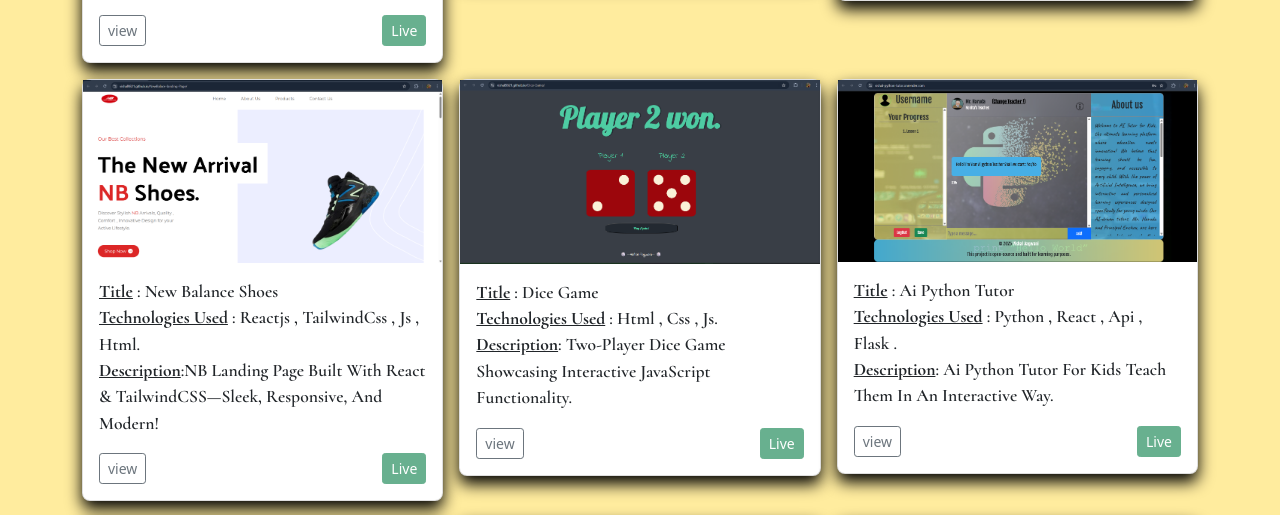
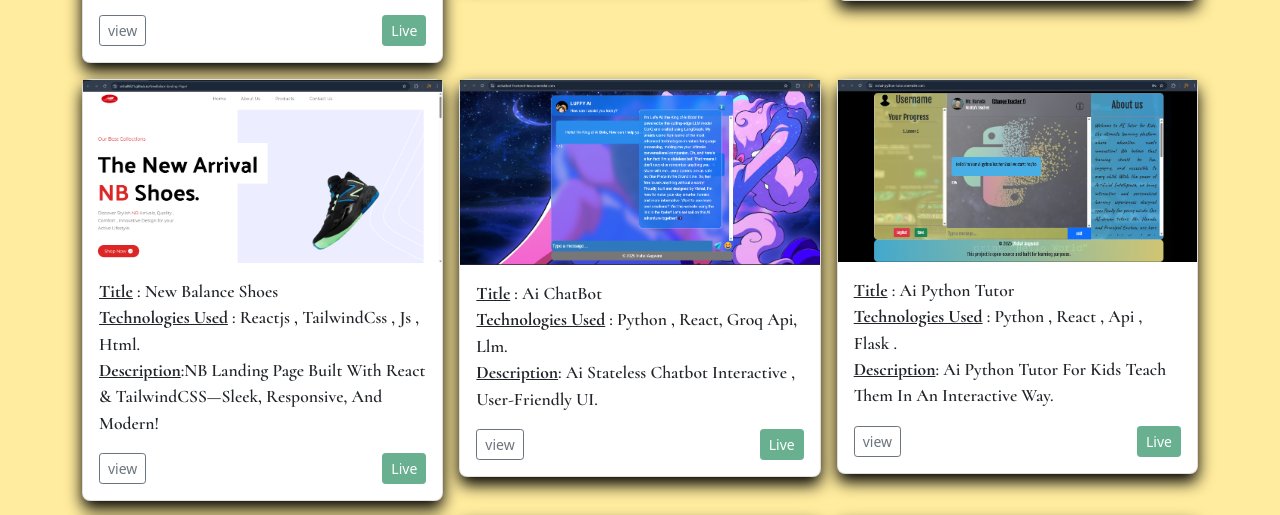
Before and after one commit to vishal9821/Portfoliosite, a Flask app: page / in a window 1280 px wide. Shown: the part 1137-1652 px from the top of the page. Run offline with Flask 3, Linux system fonts and the light colour scheme; some libraries are stand-ins or nearby versions.

Commit message:
new project added.

```diff
--- a/templates/index.html
+++ b/templates/index.html
@@ -82,15 +82,15 @@
       </div>
       <div class="col">
         <div class="card">
-          <img src="/static/img/dicegamesite.png"/>
+          <img src="/static/img/ai-chatbot.png"/>
           <div class="card-body">
-             <p class="card-text"><span class="about-project"><b class="bold">Title</b> : Dice Game</span>
-              <span class="about-project"> <b class="bold">Technologies Used</b> : html , css , js.</span>
-              <span class="about-project"><b class="bold">Description</b>: Two-player dice game showcasing interactive JavaScript functionality.</span>
+             <p class="card-text"><span class="about-project"><b class="bold">Title</b> : Ai ChatBot</span>
+              <span class="about-project"> <b class="bold">Technologies Used</b> : python , react, groq Api, llm.</span>
+              <span class="about-project"><b class="bold">Description</b>: Ai stateless chatbot interactive , user-friendly UI.</span>
             </p>
             <div class="d-flex justify-content-between align-items-center">
               <div class="btn-group">
-                  <a href="https://vishal9821.github.io/Dice-Game/" class="btn btn-sm btn-outline-secondary">view</a>
+                  <a href="https://aichatbot-frontend-4exo.onrender.com" class="btn btn-sm btn-outline-secondary">view</a>
               </div>
               <a class="btn btn-sm btn-success disabled">Live</a>
             </div>
@@ -117,15 +117,15 @@
 
       <div class="col">
         <div class="card">
-          <img src="/static/img/extandingcardssite.png"/>
+          <img src="/static/img/dicegamesite.png"/>
           <div class="card-body">
-             <p class="card-text"><span class="about-project"><b class="bold">Title</b> : Expanding Cards.</span>
+             <p class="card-text"><span class="about-project"><b class="bold">Title</b> : Dice Game</span>
               <span class="about-project"> <b class="bold">Technologies Used</b> : html , css , js.</span>
-              <span class="about-project"><b class="bold">Description</b>:  Interactive cards expand on click, creating a dynamic layout.</span>
+              <span class="about-project"><b class="bold">Description</b>: Two-player dice game showcasing interactive JavaScript functionality.</span>
             </p>
             <div class="d-flex justify-content-between align-items-center">
               <div class="btn-group">
-                  <a href="https://vishal9821.github.io/Extending_Anime_Cards/" class="btn btn-sm btn-outline-secondary">view</a>
+                  <a href="https://vishal9821.github.io/Dice-Game/" class="btn btn-sm btn-outline-secondary">view</a>
               </div>
               <a class="btn btn-sm btn-success disabled">Live</a>
             </div>
```
Also changed, not shown: templates/home2.html (+17 -1 lines), static/img/ai-chatbot.png (added).
